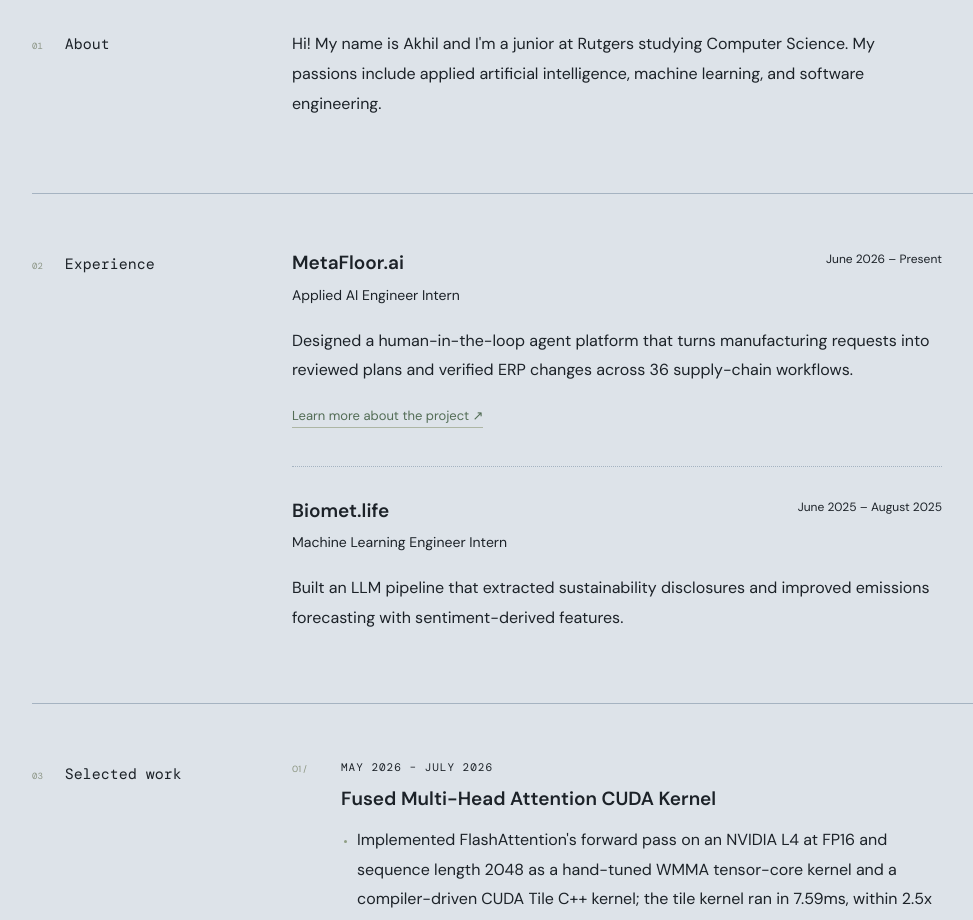
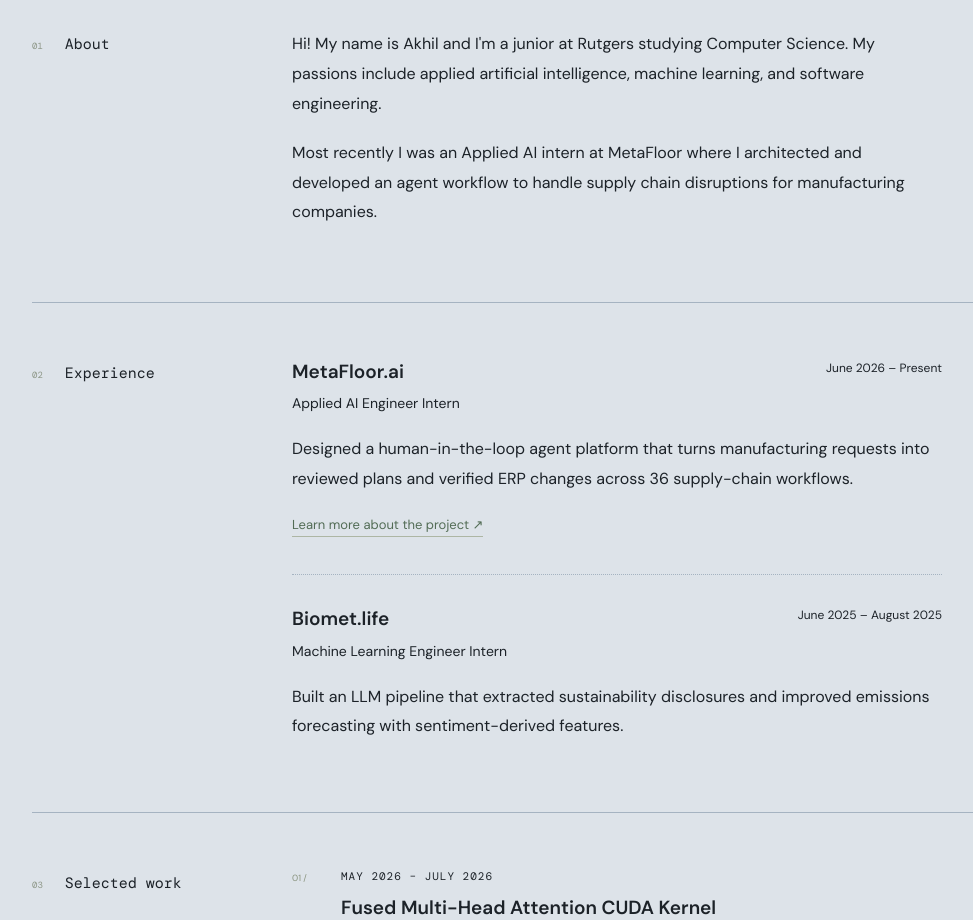
Before and after one commit to AkhilS234/PersonalWebsite, a React (Vite) app: page / in a window 1280 px wide. Shown: the part 920-1840 px from the top of the page, without its empty margins (4-977 px from the left). Built offline with nearby package versions, Linux system fonts and the light colour scheme; a web font is replaced by a local one.

Commit message:
Add MetaFloor internship paragraph to About

```diff
--- a/src/data/portfolio.js
+++ b/src/data/portfolio.js
@@ -6,7 +6,7 @@ export const portfolio = {
   // TODO: Add confirmed email, public profiles, and résumé URL. Unset links are hidden.
   links: { email: 'akhil.vishnubhotla1@gmail.com', github: '', linkedin: '', resume: '' },
   // TODO: Confirm all draft biography, education, experience and project descriptions before public sharing.
-  about: ["Hi! My name is Akhil and I'm a junior at Rutgers studying Computer Science. My passions include applied artificial intelligence, machine learning, and software engineering."],
+  about: ["Hi! My name is Akhil and I'm a junior at Rutgers studying Computer Science. My passions include applied artificial intelligence, machine learning, and software engineering.", "Most recently I was an Applied AI intern at MetaFloor where I architected and developed an agent workflow to handle supply chain disruptions for manufacturing companies."],
   education: 'Rutgers University — Computer Science',
   skills: ['Software engineering', 'Applied AI / ML', 'Full-stack systems', 'Product-minded development'],
   experience: [
```
